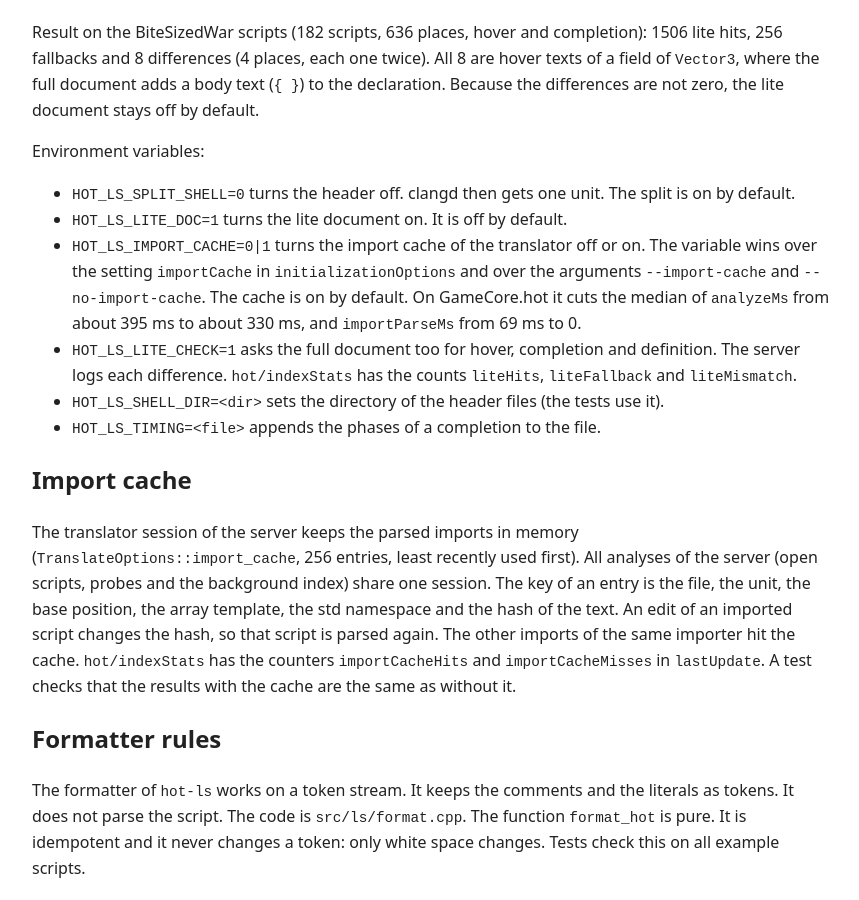
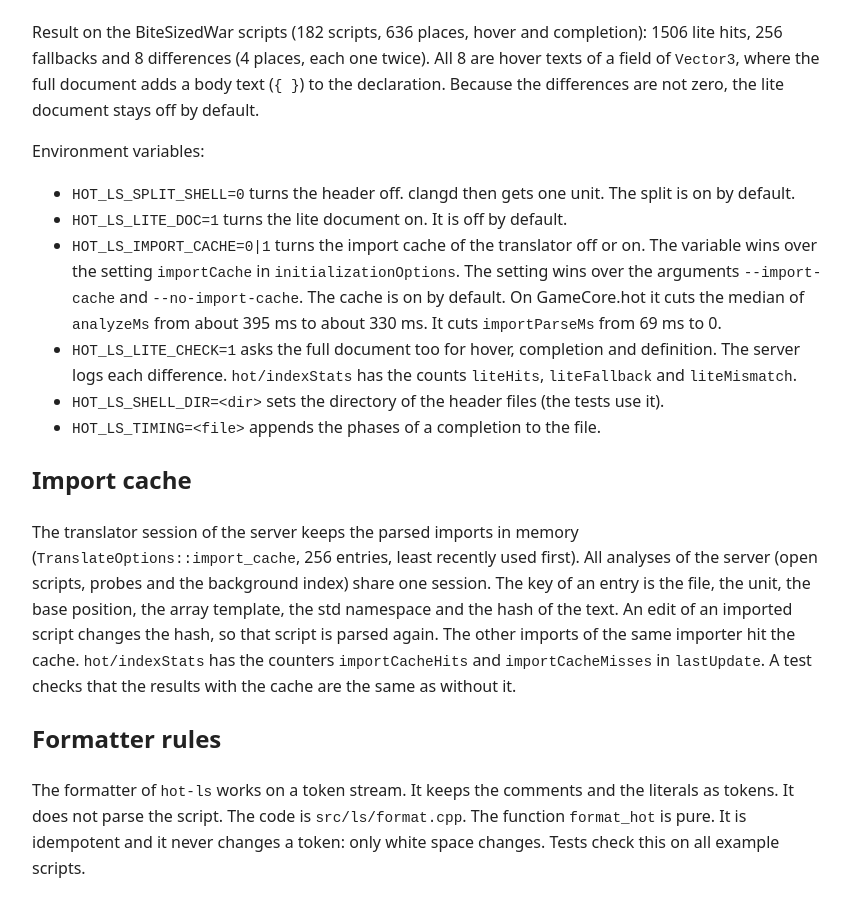
Before and after one commit to rokups/hotpp, a Jekyll site: the page built from doc/tools-ls.md, in a window 1280 px wide and 900 px high, scrolled down 12449 px. Shown: the whole window, without its empty margins (224-1083 px from the left). Built offline with Jekyll 4.4.1, drawn with Linux system fonts in a browser that asks for light colours.

Commit message:
HOT-44 Doc: precedence of the import cache switch

```diff
--- a/doc/tools-ls.md
+++ b/doc/tools-ls.md
@@ -197,7 +197,7 @@ Environment variables:
 
 - `HOT_LS_SPLIT_SHELL=0` turns the header off. clangd then gets one unit. The split is on by default.
 - `HOT_LS_LITE_DOC=1` turns the lite document on. It is off by default.
-- `HOT_LS_IMPORT_CACHE=0|1` turns the import cache of the translator off or on. The variable wins over the setting `importCache` in `initializationOptions` and over the arguments `--import-cache` and `--no-import-cache`. The cache is on by default. On GameCore.hot it cuts the median of `analyzeMs` from about 395 ms to about 330 ms, and `importParseMs` from 69 ms to 0.
+- `HOT_LS_IMPORT_CACHE=0|1` turns the import cache of the translator off or on. The variable wins over the setting `importCache` in `initializationOptions`. The setting wins over the arguments `--import-cache` and `--no-import-cache`. The cache is on by default. On GameCore.hot it cuts the median of `analyzeMs` from about 395 ms to about 330 ms. It cuts `importParseMs` from 69 ms to 0.
 - `HOT_LS_LITE_CHECK=1` asks the full document too for hover, completion and definition. The server logs each difference. `hot/indexStats` has the counts `liteHits`, `liteFallback` and `liteMismatch`.
 - `HOT_LS_SHELL_DIR=<dir>` sets the directory of the header files (the tests use it).
 - `HOT_LS_TIMING=<file>` appends the phases of a completion to the file.
```
